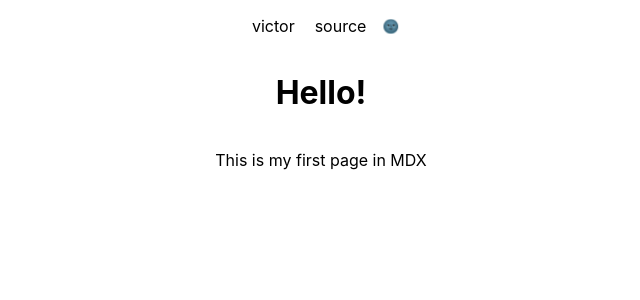
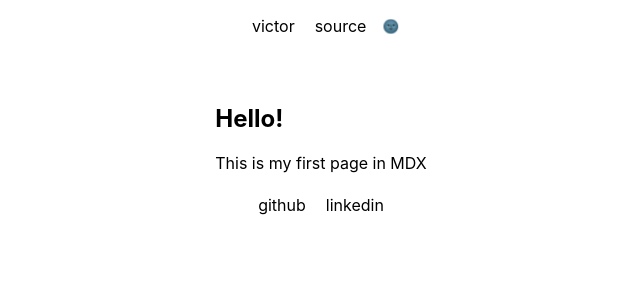
Before and after one commit to victor23k/blog, a Next.js app: page /2022/hello-world in a window 1280 px wide. Shown: the top 300 px of the page, without its empty margins (319-959 px from the left). Built offline with nearby package versions, Linux system fonts and the light colour scheme.

Commit message:
uncenter mdx pages

```diff
--- a/components/layout.tsx
+++ b/components/layout.tsx
@@ -1,6 +1,6 @@
-import Head from "next/head";
-import { FunctionComponent, ReactNode } from "react";
-import Header from "./header";
+import Head from 'next/head';
+import { FunctionComponent, ReactNode } from 'react';
+import Header from './header';
 
 type Children = {
   children: ReactNode;
@@ -13,7 +13,27 @@ const Layout: FunctionComponent<Children> = ({ children }) => {
         <meta name="viewport" content="width=device-width, initial-scale=1.0" />
       </Head>
       <Header />
-      <div className="content">{children}</div>
+      <main>
+        <article>
+          <div className="content">{children}</div>
+        </article>
+        <footer>
+          <a
+            className="src"
+            target="_blank"
+            href="https://github.com/victor23k"
+          >
+            github
+          </a>
+          <a
+            className="src"
+            target="_blank"
+            href="https://linkedin.com/in/victorfdezfdez"
+          >
+            linkedin
+          </a>
+        </footer>
+      </main>
     </>
   );
 };
--- a/styles/globals.css
+++ b/styles/globals.css
@@ -3,15 +3,33 @@ body {
   height: 100%;
   padding: 0;
   margin: 0;
-  font-family: -apple-system, BlinkMacSystemFont, Segoe UI, Roboto, Oxygen,
-    Ubuntu, Cantarell, Fira Sans, Droid Sans, Helvetica Neue, sans-serif;
+  font-family:
+    -apple-system,
+    BlinkMacSystemFont,
+    Segoe UI,
+    Roboto,
+    Oxygen,
+    Ubuntu,
+    Cantarell,
+    Fira Sans,
+    Droid Sans,
+    Helvetica Neue,
+    sans-serif;
 }
 
-.content {
+.mainpage {
   display: flex;
   align-items: center;
   flex-direction: column;
   max-width: 100vw;
+  margin-left: 4rem;
+  margin-right: 4rem;
+}
+
+.content {
+  max-width: 100vw;
+  margin-left: 4rem;
+  margin-right: 4rem;
 }
 
 .light {
@@ -20,13 +38,22 @@ body {
 }
 
 .dark {
-  background-color: #332d2d;
+  background-color: #121212;
   color: whitesmoke;
 }
 
 a {
   color: inherit;
+}
+
+footer > a,
+nav > a,
+.posts a {
   text-decoration: none;
+}
+
+.posts > ul {
+  list-style-type: none;
 }
 
 * {
@@ -43,8 +70,8 @@ nav > * {
 }
 
 main {
-  min-height: 90vh;
-  padding: 4rem 0;
+  min-height: 95vh;
+  padding: 2rem 0 0 0;
   flex: 1;
   display: flex;
   flex-direction: column;
```
Also changed, not shown: components/posts.tsx (+11 -3 lines), pages/_app.tsx (+9 -9 lines), pages/index.tsx (+13 -26 lines).
